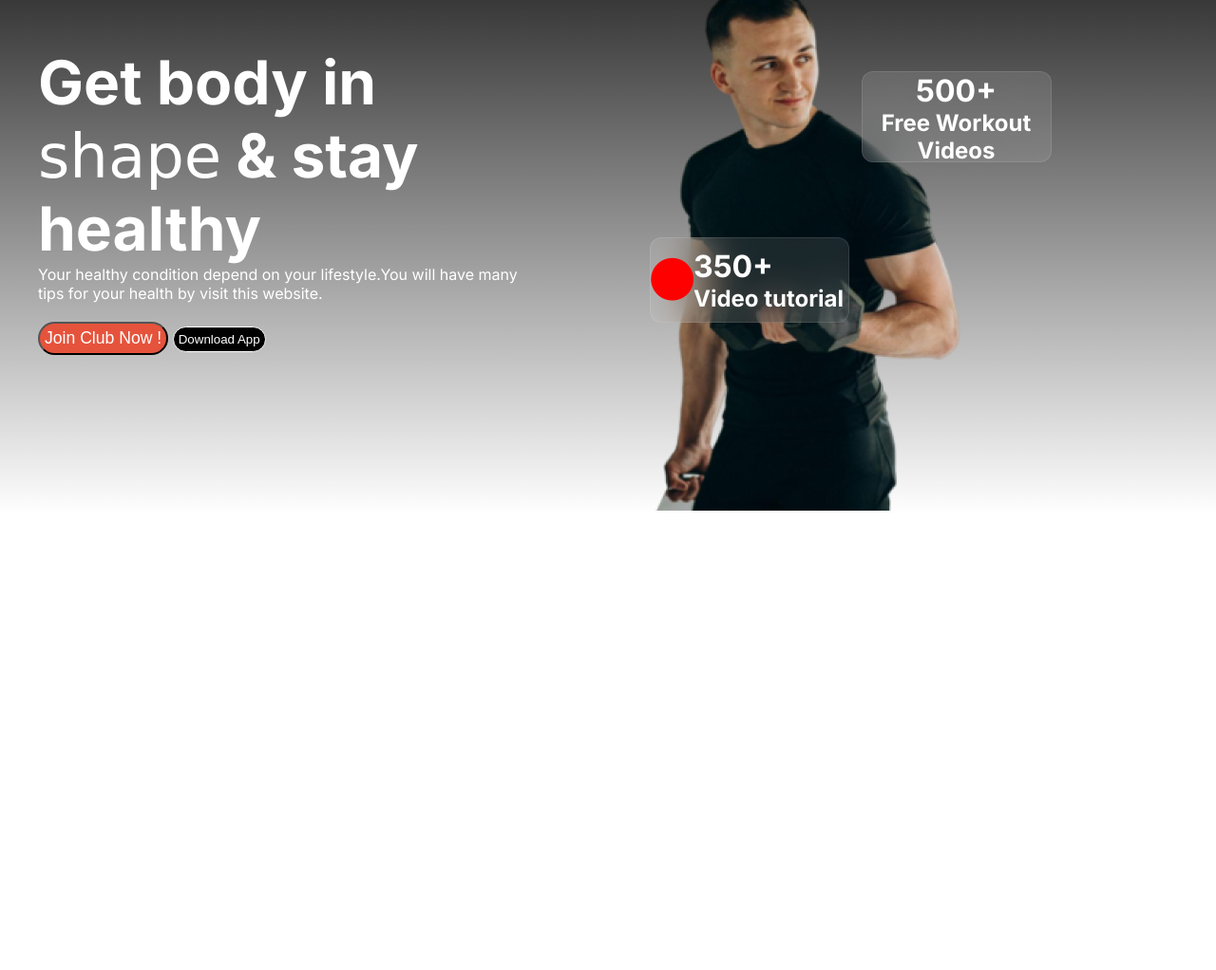
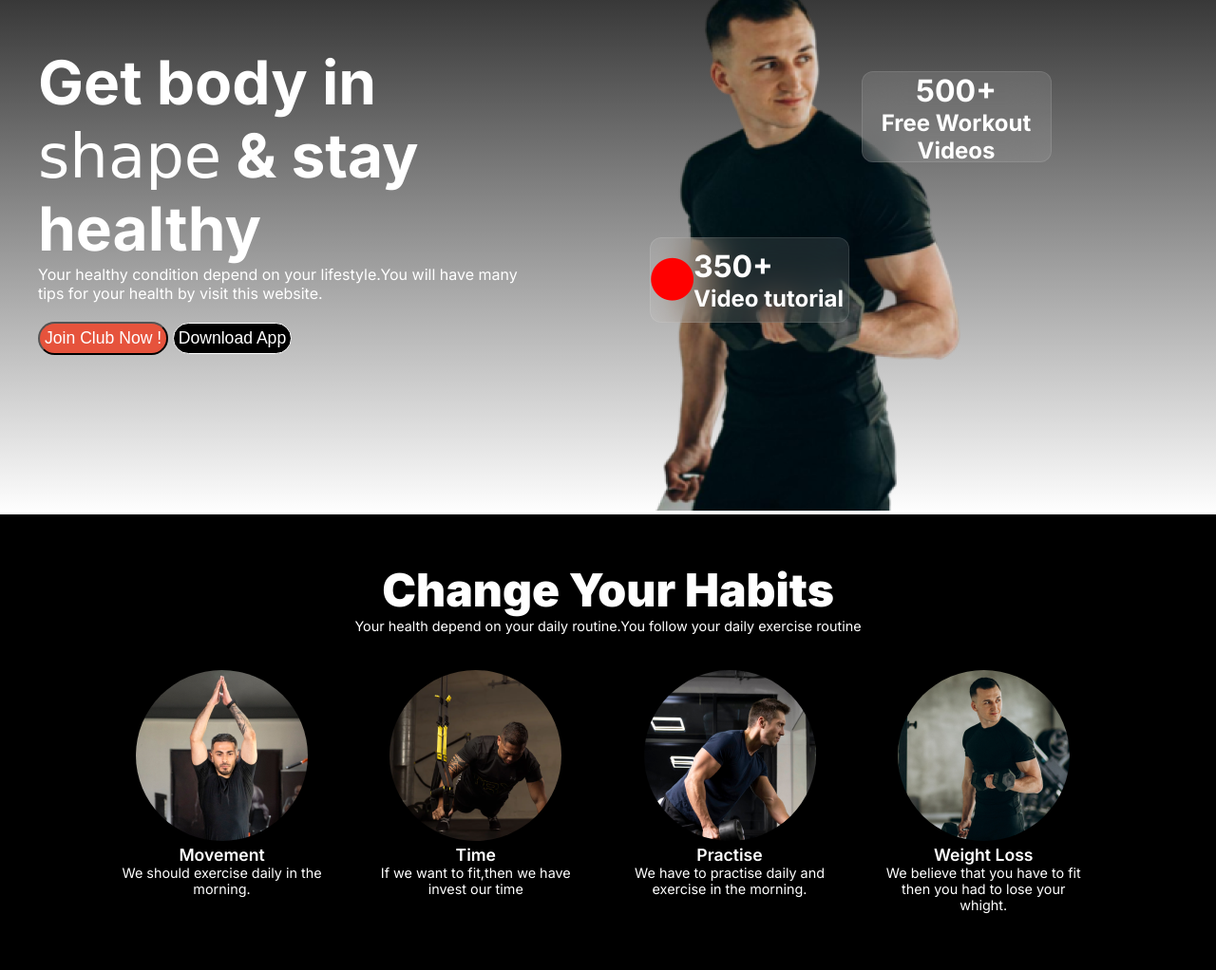
Before and after one commit to Saidur289/My-Second-Assignment, a plain HTML site: page index.html in a window 1280 px wide. Shown: the part 107-1129 px from the top of the page at 95% size. Before the commit the page ends 800 px from the top, so only its background shows below. Drawn offline with Linux system fonts and the light colour scheme; a web font is replaced by a local one.

Commit message:
added habit content and make it responsive

```diff
--- a/index.html
+++ b/index.html
@@ -57,6 +57,47 @@
                 </div>
         </header>
     </div>
+    <main>
+
+        <div class="habit-wrapper">
+            <div class="habit-container">
+                <div class="habit-text">
+            <h1 class="habit-title">Change Your Habits</h1>
+            <p class="habit-description">Your health depend on your daily routine.You follow your daily exercise routine</p>
+                </div>
+                <div class="habit-image-container">
+                    <div class="habit-card">
+                        <img src="images/image 2.png" alt="">
+                    <h2 class="image-title">Movement</h2>
+                    <p class="image-description">We should exercise daily in the morning.</p>
+
+                    </div>
+                    <div class="habit-card">
+                        <img src="images/image 3.png" alt="">
+                    <h2 class="image-title">Time</h2>
+                    <p class="image-description">If we want to fit,then we have invest our time</p>
+
+                    </div>
+                    <div class="habit-card">
+                        <img src="images/image 4.png" alt="">
+                    <h2 class="image-title">Practise</h2>
+                    <p class="image-description">We have to practise daily and exercise in the morning.</p>
+
+                    </div>
+                    <div class="habit-card">
+                        <img src="images/image 5.png" alt="">
+                    <h2 class="image-title">Weight Loss</h2>
+                    <p class="image-description">We believe that you have to fit then you had to lose your whight.</p>
+
+                    </div>
+                </div>
+           </div>
+
+</div>
+
+
+</div>
+</main>
 
 </body>
 </html>
--- a/styles/style.css
+++ b/styles/style.css
@@ -130,10 +130,11 @@ background: rgba(255, 255, 255, 0.1);
   .normal-btn{
     box-sizing: border-box;
 border: 1px solid rgb(255, 255, 255);
-border-radius: 250px;
+border-radius: 20px;
 padding: 5px;
 background-color: black;
 color: white;
+font-size: 1.1rem;
 
 
   }
@@ -142,6 +143,79 @@ color: white;
     font-size: 3rem;
     color: white;
   }
+
+/* habit section start here  */
+.habit-wrapper{
+  background-color: black;
+}
+
+.habit-container{
+  max-width: 1200px;
+  margin: 0 auto;
+  padding-top: 50px;
+  padding-bottom: 50px;
+}
+
+.habit-text{
+  margin: 0 auto;
+  text-align: center;
+  padding-bottom: 30px;
+}
+.habit-title{
+  font-size: 3rem;
+  font-weight: 900;
+  color: white;
+}
+.habit-description{
+  font-size: 0.9rem;
+  font-weight: 400;
+  color: white;
+}
+.habit-image-container{
+  width: 1044px;
+  height: 274px;
+  display: grid;
+  grid-template-columns: repeat(4, 1fr);
+  gap: 25px;
+  margin: 0 auto;
+}
+.habit-card{
+  width: 231px;
+  height: 274px;
+  text-align: center;
+  padding: 8px;
+}
+.habit-card img{
+  border-radius: 50%;
+}
+.image-title{
+  font-size: 1.1rem;
+  font-weight: 600;
+  color: white;
+}
+.image-description{
+  font-size: 0.9rem;
+  font-weight: 400;
+  color: white;
+}
+
+
+
+
+
+
+
+
+
+
+
+
+
+
+
+
+
+
   /* responsive area start here  */
   @media screen and (max-width: 576px){
     .hero-container{
@@ -179,4 +253,25 @@ color: white;
     .hero-image-content{
       margin-top: 0px;
     }
+    .habit-image-container{
+      grid-template-columns: repeat(1, 1fr);
+      width: 100%;
+      height: auto;
+      text-align: center;
+    }
+    .habit-container{
+      width: 100%;
+      height: auto;
+      padding: 0px 0px;
+    }
+    .habit-card{
+      width: 100%;
+      height: auto;
+      padding: 5px;
+    }
+    .habit-card img{
+      width: 70%;
+      height: auto;
+    }
+
   }
```
